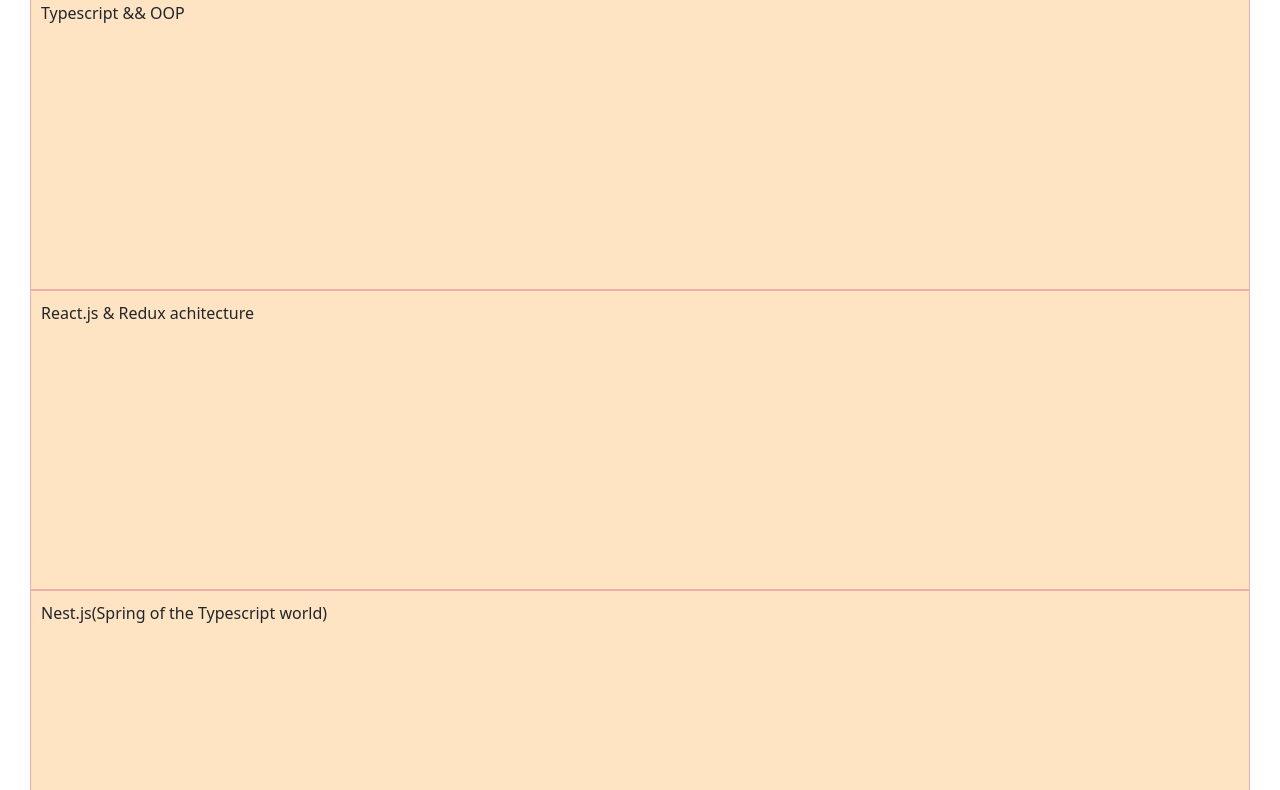
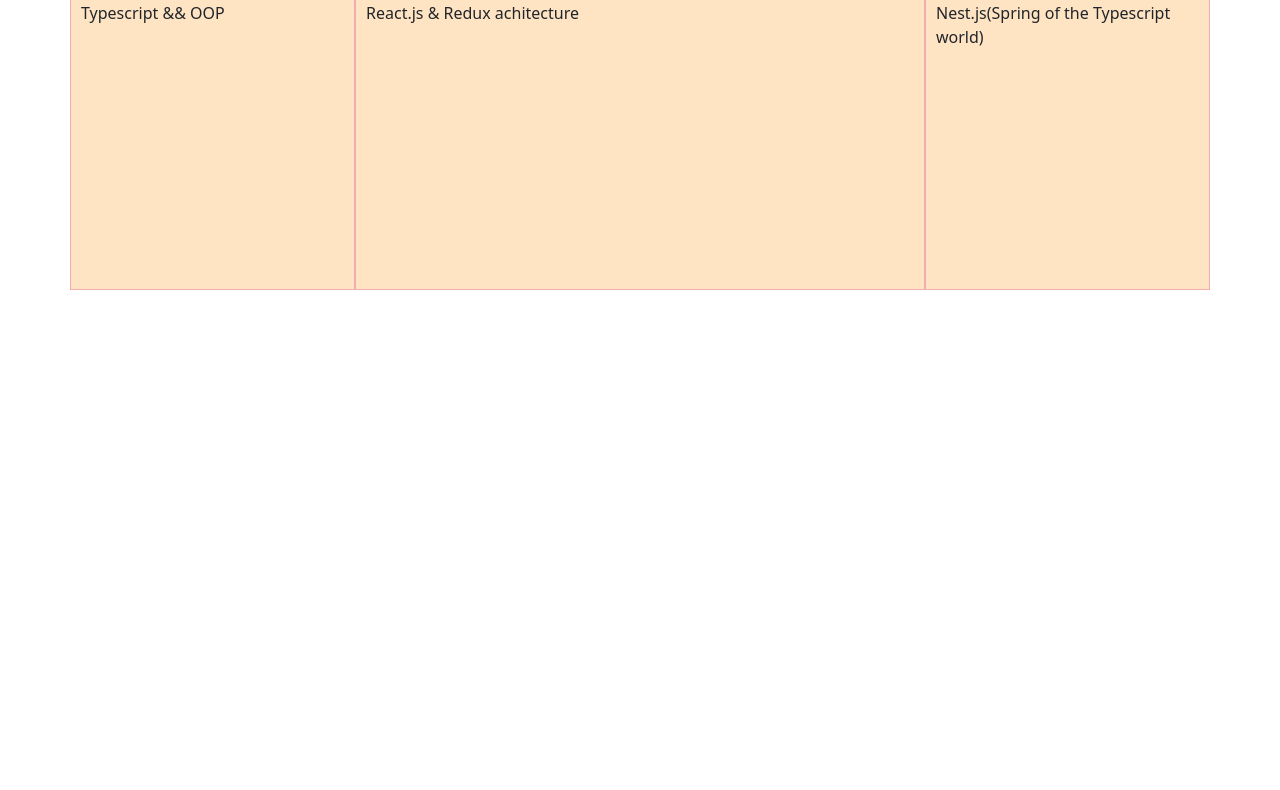
Before and after one commit to 2023-05-22-POEI-JAVA-SOPRA/module-bootstrap, a plain HTML site: page index.html in a window 1280 px wide. Shown: the part 270-1060 px from the top of the page. After the commit the page ends 800 px from the top, so only its background shows below. Drawn offline with nearby package versions, Linux system fonts and the light colour scheme.

Commit message:
3.CSS Grid

```diff
--- a/index.html
+++ b/index.html
@@ -29,11 +29,11 @@
     </ul>
 
     <h2>Description of each Topic</h2>
-    <div >
-      <div >
-        <div class="topic">Typescript && OOP</div>
-        <div  class="topic">React.js & Redux achitecture</div>
-        <div class="topic">
+    <div class="container">
+      <div class="row">
+        <div class="col-lg-3 col-md-6 col-sm-12 topic">Typescript && OOP</div>
+        <div  class="col-lg-6 col-md-6 col-sm-12 topic">React.js & Redux achitecture</div>
+        <div class="col-lg-3 col-md-6 col-sm-12 topic">
           Nest.js(Spring of the Typescript world)
         </div>
       </div>
```
